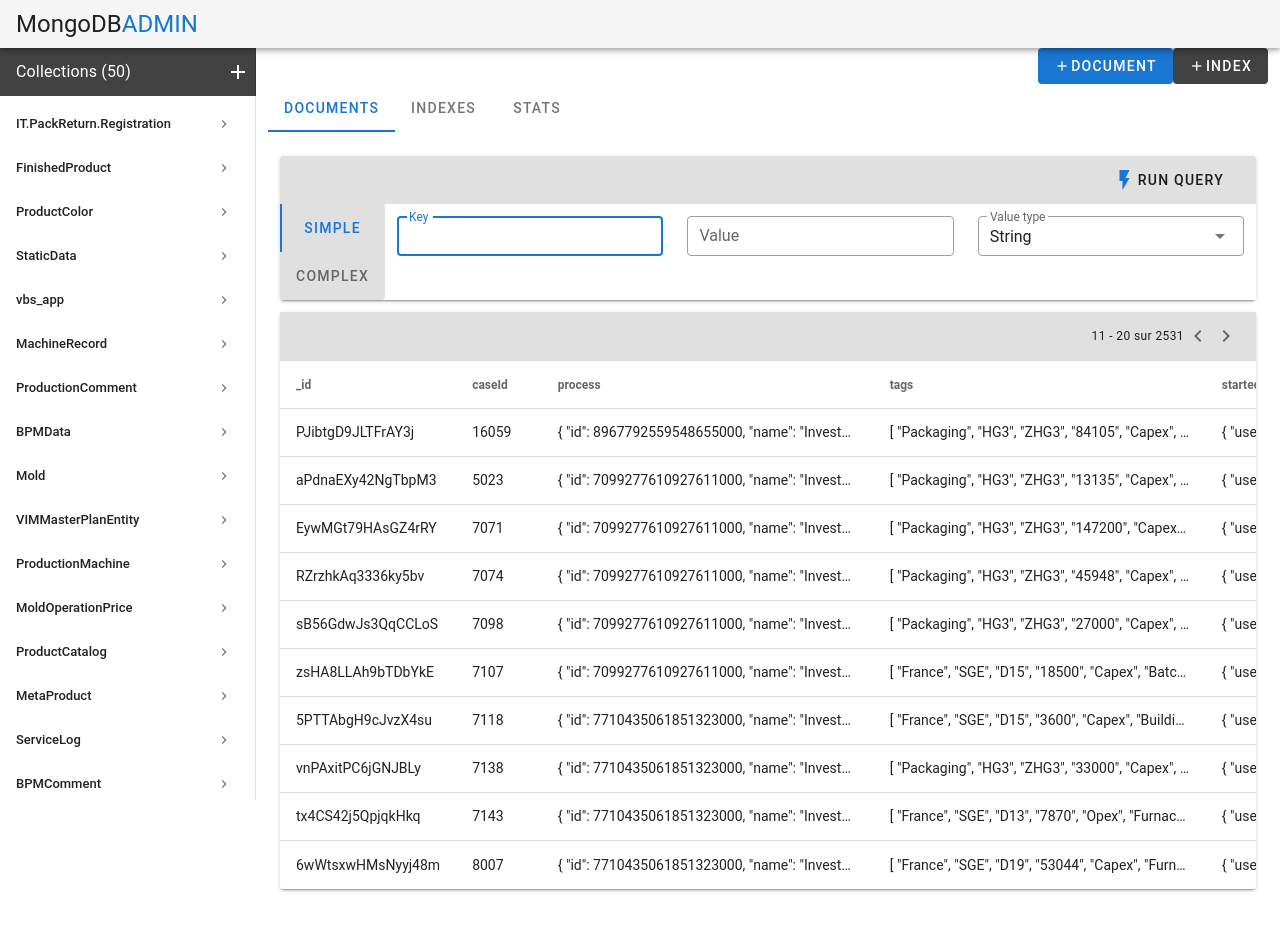
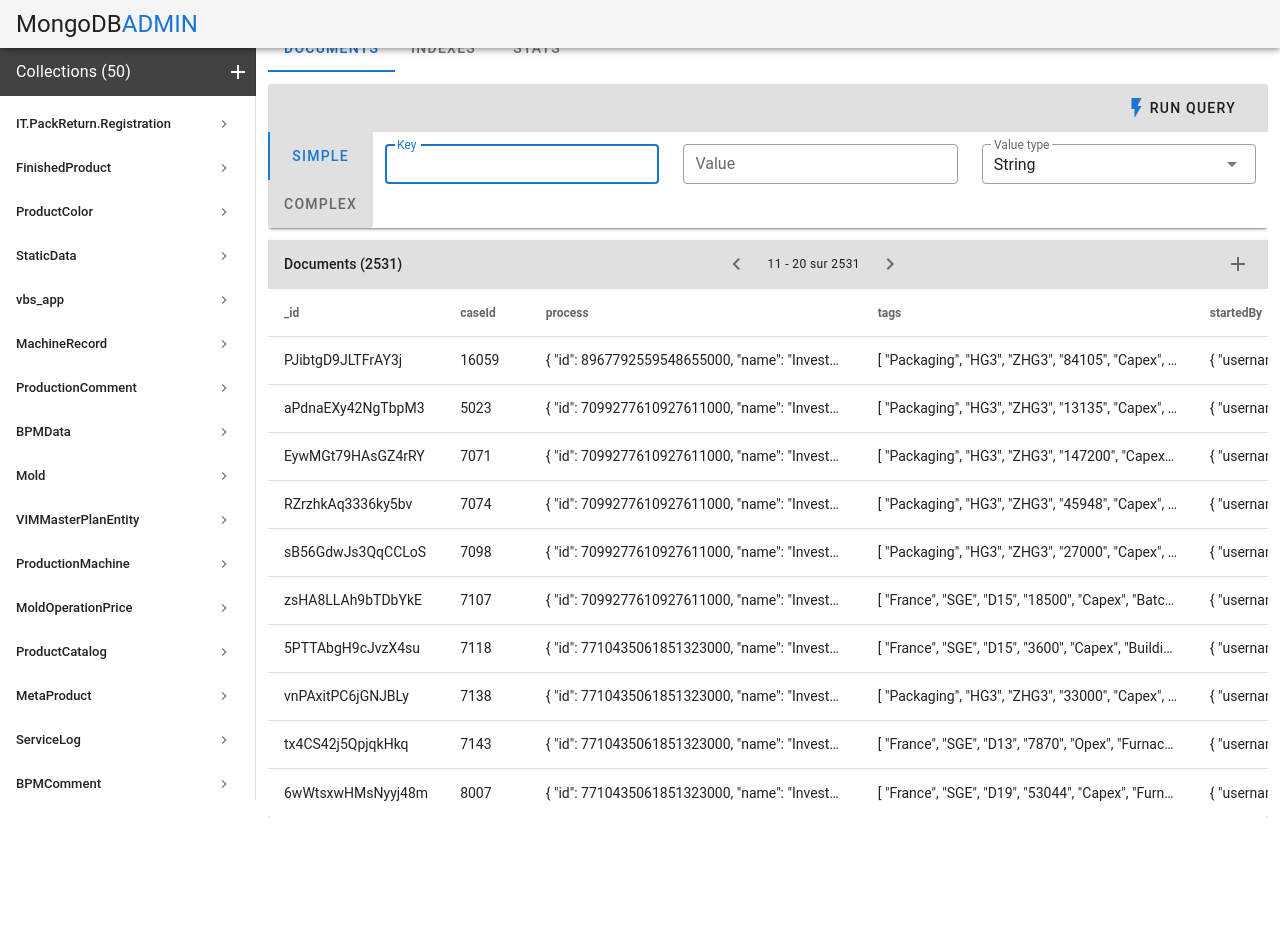
Before and after one commit to jmorino/mongo-admin, a Vue app: page /#/OIDCStrategy in a window 1280 px wide. After the commit the page ends 841 px from the top, so only its background shows below. Built offline with nearby package versions, Linux system fonts and the light colour scheme; a small style sheet from the web is missing.

Commit message:
improve UI of Collection view

```diff
--- a/src/client/components/BarPagination.vue
+++ b/src/client/components/BarPagination.vue
@@ -1,8 +1,10 @@
 <template>
 	<div>
-		<div class="caption d-inline-flex flex-shrink-1 align-self-center">{{ pageRangeMin + 1 }} - {{ pageRangeMax }} sur {{ total }}</div>
 		<v-btn small icon :disabled="isFirst" @click="prev">
 			<v-icon :color="color" :size="size">mdi-chevron-left</v-icon>
+		</v-btn>
+		<v-btn text class="caption text-lowercase">
+			<div>{{ pageRangeMin + 1 }} - {{ pageRangeMax }} sur {{ total }}</div>
 		</v-btn>
 		<v-btn small icon :disabled="isLast" @click="next">
 			<v-icon :color="color" :size="size">mdi-chevron-right</v-icon>
--- a/src/client/components/Collection.vue
+++ b/src/client/components/Collection.vue
@@ -1,18 +1,19 @@
 <template>
-<v-container fluid>
-	<div class="text-end">
+<v-container fluid class="pt-0">
+	<!-- <div class="text-end">
 		<v-btn depressed color="primary"><v-icon small>mdi-plus</v-icon>document</v-btn>
 		<v-btn depressed color="secondary"><v-icon small>mdi-plus</v-icon>index</v-btn>
-	</div>
+	</div> -->
 	<v-row>
-		<v-col>
+		<v-col class="pt-0">
 			<v-tabs>
 				<v-tab>Documents</v-tab>
 				<v-tab>Indexes</v-tab>
 				<v-tab>Stats</v-tab>
 
 				<v-tab-item :transition="false" :reverse-transition="false">
-					<document-list />
+					<query-form />
+					<query-results />
 				</v-tab-item>
 				<v-tab-item :transition="false" :reverse-transition="false">
 					<index-list />
@@ -30,12 +31,13 @@
 <script>
 import { mapState } from 'vuex';
 import { size } from '../formatters';
-import DocumentList from '@/components/DocumentList.vue';
 import IndexList from '@/components/IndexList.vue';
 import CollectionStats from '@/components/CollectionStats.vue';
+import QueryForm from '@/components/DocumentQueryForm.vue';
+import QueryResults from '@/components/DocumentQueryResults.vue';
 
 export default {
-	components: { DocumentList, IndexList, CollectionStats },
+	components: { QueryForm, QueryResults, IndexList, CollectionStats },
 	data() { return {
 	}},
 	computed: mapState({
--- a/src/client/components/DocumentList.vue
+++ /dev/null
@@ -1,19 +0,0 @@
-<template>
-<v-container fluid>
-	<query-form />
-	<query-results />
-</v-container>
-</template>
-
-
-<script>
-import QueryForm from '@/components/DocumentQueryForm.vue';
-import QueryResults from '@/components/DocumentQueryResults.vue';
-import { mapState } from 'vuex';
-
-export default {
-	components: { QueryForm, QueryResults },
-	data() { return {
-	}},
-}
-</script>
--- a/src/client/components/DocumentQueryResults.vue
+++ b/src/client/components/DocumentQueryResults.vue
@@ -9,9 +9,12 @@
 
 	<template v-slot:top>
 		<v-toolbar dense flat color="grey lighten-2">
+			<v-toolbar-title class="subtitle-2">Documents (2531)</v-toolbar-title>
 			<v-spacer />
 			<bar-pagination :page="1" :count="10" :total="2531" />
-			<!-- <v-btn icon small><v-icon>mdi-plus</v-icon></v-btn> -->
+			<v-spacer />
+			<!-- <v-divider class="mx-3" vertical /> -->
+			<v-btn icon small class="me-0"><v-icon>mdi-plus</v-icon></v-btn>
 		</v-toolbar>
 		<v-divider />
 	</template>
--- a/src/client/components/IndexList.vue
+++ b/src/client/components/IndexList.vue
@@ -5,6 +5,8 @@
 			<v-card>
 				<v-toolbar dense flat color="grey lighten-2">
 					<v-toolbar-title class="subtitle-2">Indexes ({{ indexCount }})</v-toolbar-title>
+					<v-spacer />
+					<v-btn icon small class="me-0"><v-icon>mdi-plus</v-icon></v-btn>
 				</v-toolbar>
 				<v-divider />
 				<v-simple-table>
```
